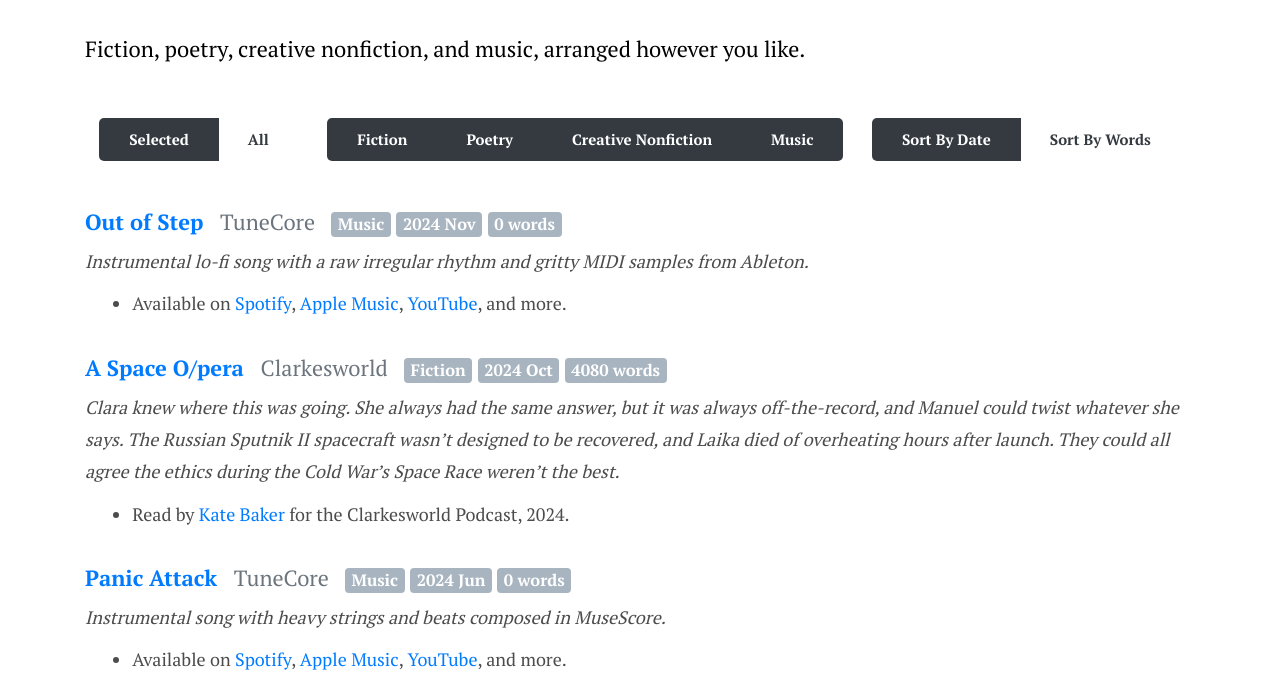
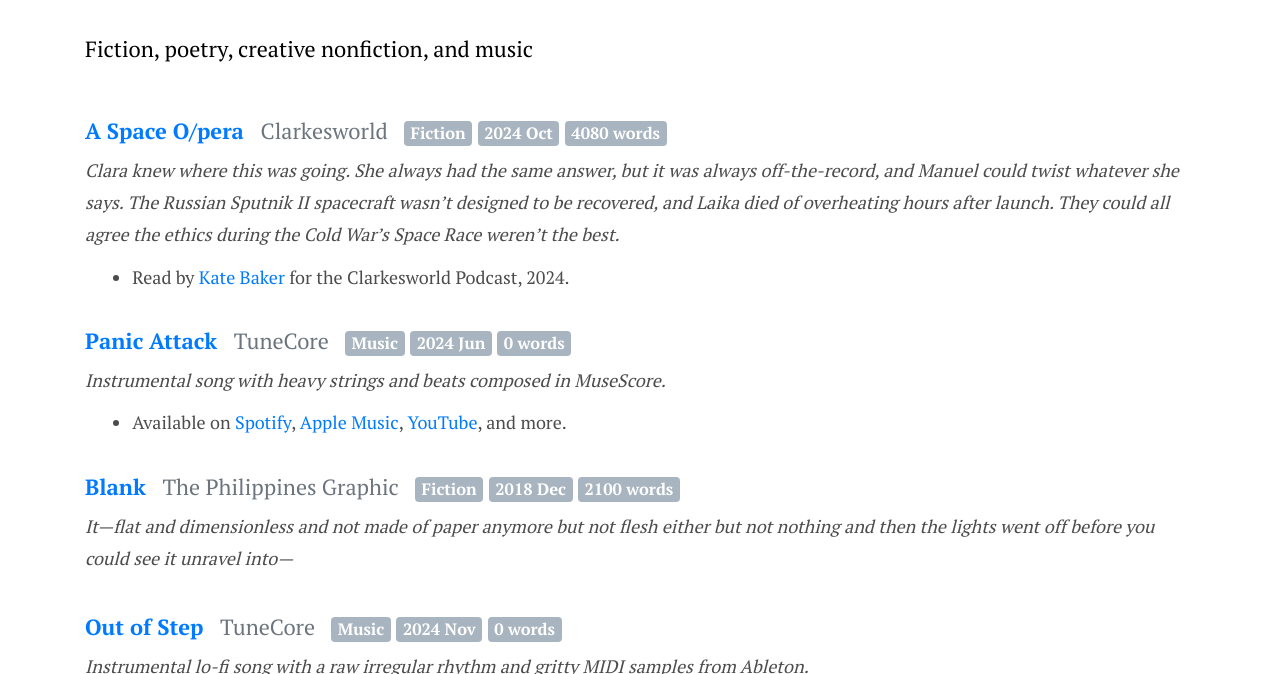
Before and after one commit to abbynicoleyee/abbynicoleyee.github.io, a Jekyll site: the page built from _pages/writing.html, in a window 1280 px wide and 900 px high, scrolled down 302 px, cut to the strip 226-900 px from the top of the window. Built offline with Jekyll 4.4.1, drawn with Linux system fonts in a browser that asks for light colours.

Commit message:
Update writing.html

```diff
--- a/_pages/writing.html
+++ b/_pages/writing.html
@@ -8,42 +8,8 @@
 <section class="section">
   <div class="container">
     <div class="row mb-5"><div class="col-12">
-      <h4>Fiction, poetry, creative nonfiction, and music, arranged however you like.</h4></div>
-    </div><div class="row mb-5">
-      <div class="col-12">
-        <div class="btn-toolbar" role="toolbar" aria-label="Toolbar with button groups">
-
-        <div class="btn-group btn-group-toggle d-flex mx-auto" data-toggle="buttons">
-          <label class="btn btn-sm btn-outline-dark active">
-            <input type="radio" class="work-filter" name="shuffle-filter2" value="selected" checked/>Selected
-          </label>
-          <label class="btn btn-sm btn-outline-dark">
-            <input type="radio" class="work-filter" name="shuffle-filter2" value="all" />All
-          </label>
-        </div>
-
-        <div class="btn-group btn-group-toggle d-flex mx-auto" data-toggle="buttons">
-          {% for label in site.data.settings.writing-label %}
-          <label class="btn btn-sm btn-outline-dark active">
-            <input type="checkbox" class="work-filter work-type" name="shuffle-filter" id="work-{{ label.type }}" value="{{ label.type }}" checked/>{{ label.title }}
-          </label>
-          {% endfor %}
-        </div>
-
-        <div class="btn-group btn-group-toggle d-flex mx-auto" data-toggle="buttons">
-          <label class="btn btn-sm btn-outline-dark active">
-            <input type="radio" class="work-filter text-lowercase" name="shuffle-sort" value="date" checked/>Sort By Date
-          </label>
-          <label class="btn btn-sm btn-outline-dark">
-            <input type="radio" class="work-filter" name="shuffle-sort" value="words" />Sort By Words
-          </label>
-        </div>
-        </div>
-      </div>
+      <h4>Fiction, poetry, creative nonfiction, and music</h4></div>
     </div>
-
-
-
 
 <div class="row shuffle-wrapper">
   {% for item in site.data.settings.writing-items %}
```
